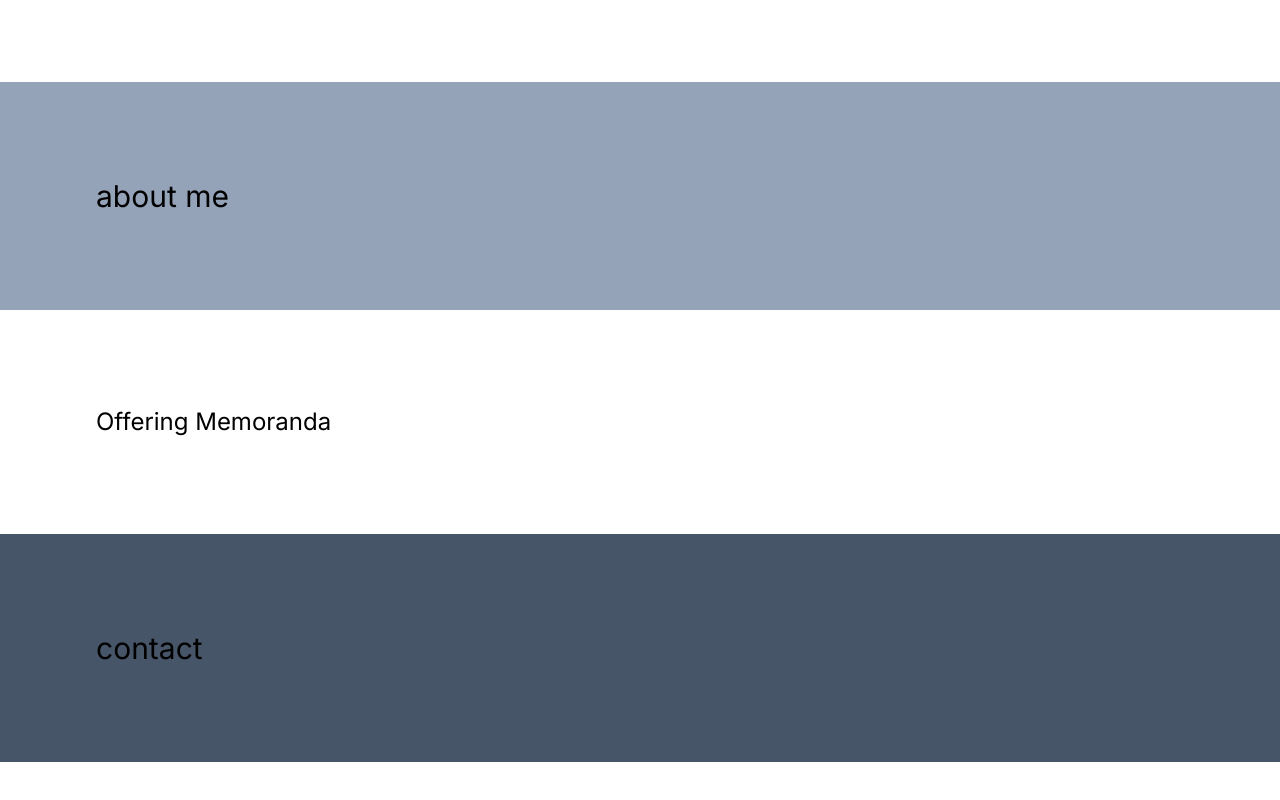
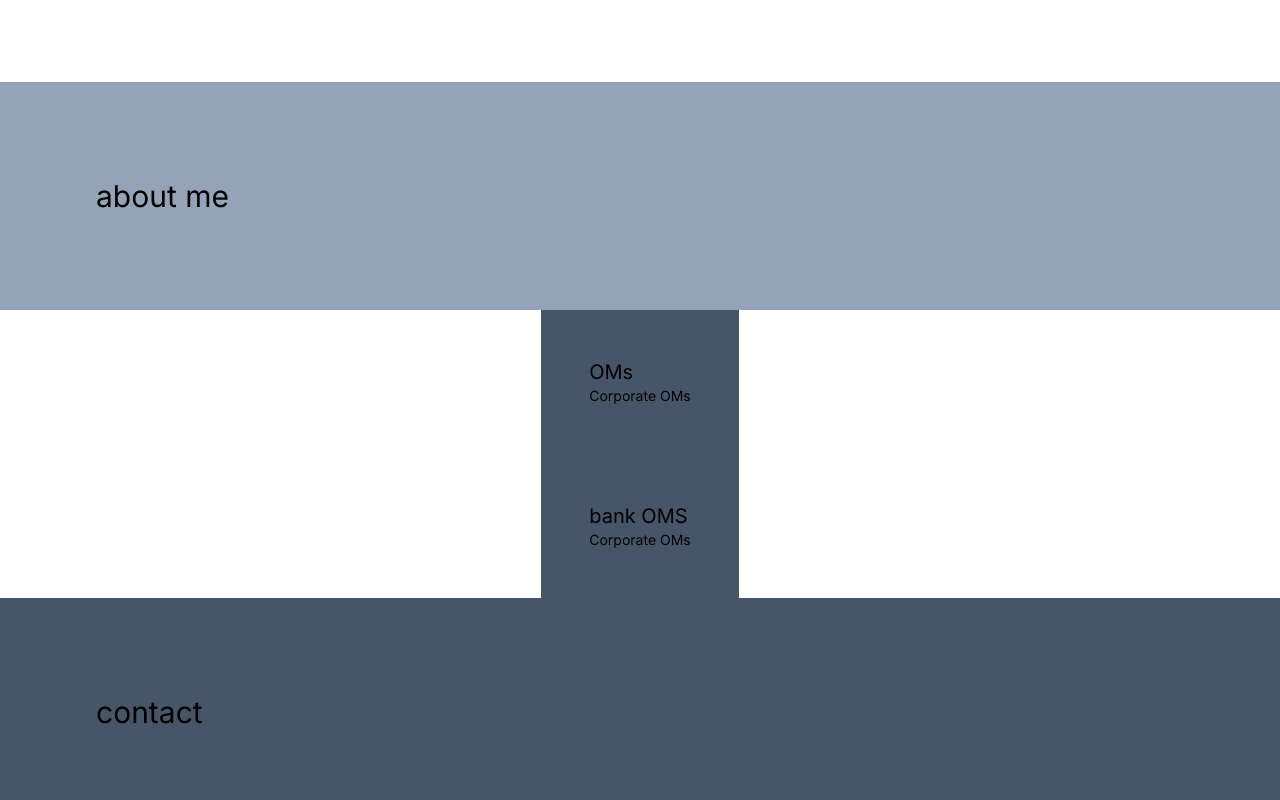
Before and after one commit to BrendanMcBryan/next-cv, a Next.js app: page / in a window 1280 px wide. Shown: the part 718-1518 px from the top of the page. Before the commit the page ends 1480 px from the top, so only its background shows below. Built offline with nearby package versions, Linux system fonts and the light colour scheme.

Commit message:
adjuste project from local data

```diff
--- a/app/ui/project.tsx
+++ b/app/ui/project.tsx
@@ -1,11 +1,26 @@
+
 import Image from "next/image";
-import di_logo from "@/public/DesigningIntentLogo.webp"
-import { ReactElement, JSXElementConstructor, ReactNode, ReactPortal, PromiseLikeOfReactNode } from "react";
-export default function Project(props: { title: string }) {
-  return (
-    <div className="project flex p-24 justify-start w-screen">
-      <h1 className="text-2xl">{props.title}</h1>
-    </div>
+import { ReactElement, JSXElementConstructor, ReactNode, ReactPortal, PromiseLikeOfReactNode, Key } from "react";
+const { projects } = require("@/app/lib/starterdata");
+// import { fetchProjects } from '@/app/lib/data'
+export default function Projects() {
+  // const projects = await fetchProjects();
+  // console.log(projects);
+  const renderProjects = projects.map((item: {
+    name: string; title: string;
+  }, index: Key) => {
+    return (
+      <div key={index} className="bg-slate-600 p-12 hover:bg-slate-400">
+        <h1 className="text-xl">{item.name}</h1>
+        <h2 className="text-sm">{item.title}</h2>
 
-  );
+      </div>
+    )
+
+  });
+  // console.log(renderProjects);
+
+  return (<div>{renderProjects}</div>)
+
+
 }
```
